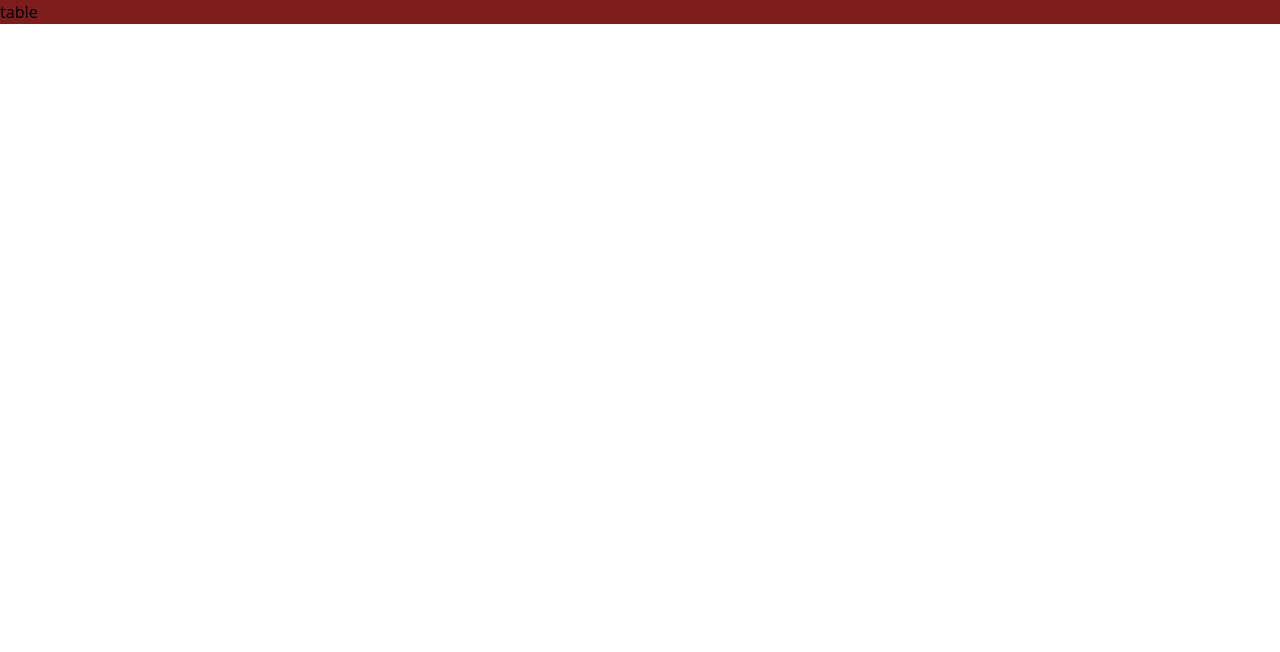
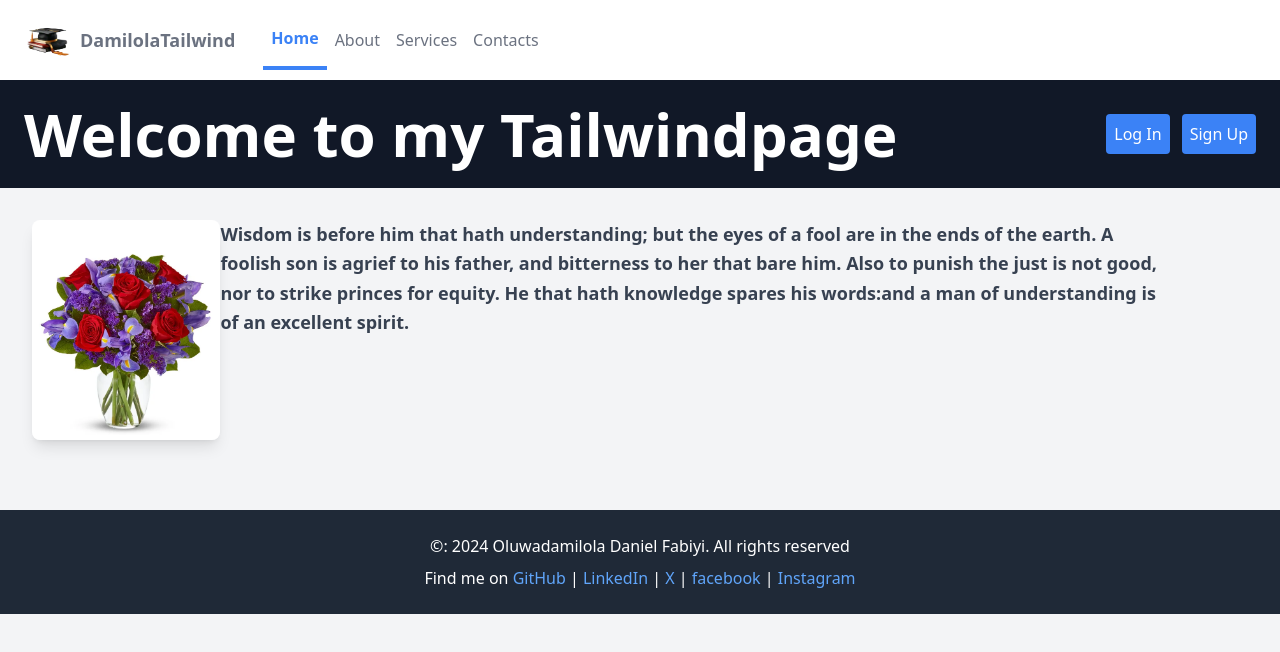
Before and after one commit to Fabiyi/tailwindcss1, a website: page dist/index.html in a window 1280 px wide. Drawn offline with nearby package versions, Linux system fonts and the light colour scheme; files that its build step writes are made by us from their sources; files whose address does not match are found by name.

Commit message:
tailwindcss1

```diff
--- a/dist/index.html
+++ b/dist/index.html
@@ -6,7 +6,67 @@
     <title>Document</title>
     <link rel="stylesheet" href="./dist/output.css">
 </head>
-<body>
-    <h1 class="bg-red-900">table</h1>
+<body class=" bg-gray-100 h-screen"></body>
+    <nav class="bg-white shadow-lg">
+        <div class="max-w-8xl mx-auto px-4">
+            <div class="flex justify-between">
+                <div class="flex space-x-5">
+                    <a href="#" class="flex items-center py-4 px-2"> <img src="image/cap.png" alt="logo" class="h-12 w-12 mr-2 transform hover:scale-110 transition duration-500 ease-in-out"> <span class="font-semibold text-gray-500 text-lg">DamilolaTailwind</span></a>
+                    <div class="justify-center  md:flex items-center ">
+                        <a href="home.html" class="py-4 px-2 text-blue-500 border-b-4 border-blue-500 font-semibold">Home</a>
+                        <a href="about.html" class="py-4 px-2 text-gray-500 hover:text-blue-500 transition duration-300">About</a>
+                        <a href="service.html" class="py-4 px-2 text-gray-500 hover:text-blue-500 transition duration-300">Services</a>
+                        <a href="contact.html" class="py-4 px-2 text-gray-500 hover:text-blue-500 transition duration-300">Contacts</a>
+                    </div>
+                </div>
+
+                <div class="md:hidden flex items-center">
+                    <button class="outline-none mobile-menu-button">
+                        <s class="w-6 h-6 text-gray-500 hover:text-blue-500" x-show="!showMenu" fill="none" stroke-linecap="rounded" stroke-width="2" viewBox="0 0 24 24" stroke="curentColor">
+                           <path d="M4 6h 16h M4 12h16M7 6h 7"></path>
+                        </s>
+                    </button>
+                </div>
+            </div>
+        </div>
+        <div class="hidden mobile-menu">
+            <ul class="">
+                <li><a href="#" class="block text-sm px-2 py-4 text-white bg-blue-500"> Home</a></li>
+                <li><a href="#" class="block text-sm px-2 py-4 hover:bg-blue-500 transition duration-300">About</a></li>
+                <li><a href="#" class="block text-sm px-2 py-4 hover:bg-blue-500 transition duration-300"> Services</a></li>
+                <li><a href="#" class="block text-sm px-2 py-4py-4 hover:bg-blue-500 transition duration-300"> Contacts</a></li>
+            </ul>
+        </div>
+    </nav>
+<header class="bg-gray-900 text-white p-6">
+    <div class="container mx-auto flex justify-between">
+
+        <h1 class="text-6xl font-bold"> Welcome to my Tailwindpage</h1>
+        <div class="hidden md:flex items-center space-x-3 float-end">
+            <a href="#" class="py-2 px-2 font-medium text-white  bg-blue-500 rounded hover:bg-gray-800 transition duration-300">Log In</a>
+            <a href="#" class="py-2 px-2 font-medium text-white bg-blue-500 rounded hover:bg-gray-800 transition duration-300">Sign Up</a>
+        </div>
+    </div>
+</header>
+<main class="container mx-auto p-8">
+    <div class="flex justify-between">
+        <div class="text-center mb-8">
+            <div class="relative inline-block overflow-hidden rounded-lg shadow-lg">
+                <img src="./image/flowers.webp" alt="Flower image" class="transform hover:scale-110 transition duration-500 ease-in-out">
+            </div>
+        </div>
+        <div class="text-gray-700 text-lg leading-relaxed pr-20 font-bold">
+            <p> Wisdom is before him that hath understanding; but the eyes of a fool are in the ends of the earth. A foolish son is agrief to his father, and bitterness to her that bare him. Also to punish the just is not good, nor to strike princes for equity. He that hath knowledge spares his words:and a man of understanding is of an excellent spirit.  </p>
+        </div>
+    </div>
+</main>
+
+
+<footer class="bg-gray-800 text-white p-6 text-center ">
+
+    <p class="mb-2">&copy: 2024 Oluwadamilola Daniel Fabiyi. All rights reserved</p>
+        <p>Find me on <a href="#" class="text-blue-400 hover:text-blue-300">GitHub</a>  |  <a href="#" class="text-blue-400 hover:text-blue-300">LinkedIn</a> | <a href="#" class="text-blue-400 hover:text-blue-300">X</a>  |  <a href="#" class="text-blue-400 hover:text-blue-300">facebook</a>  |  <a href="#" class="text-blue-400 hover:text-blue-300">Instagram</a>
+        </p>
+</footer>
 </body>
 </html>
```
